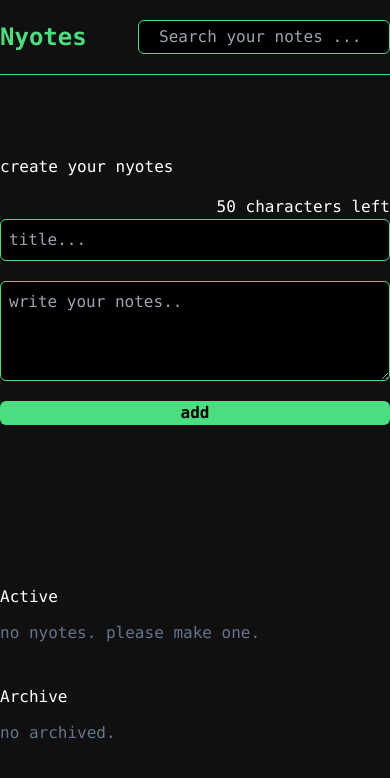
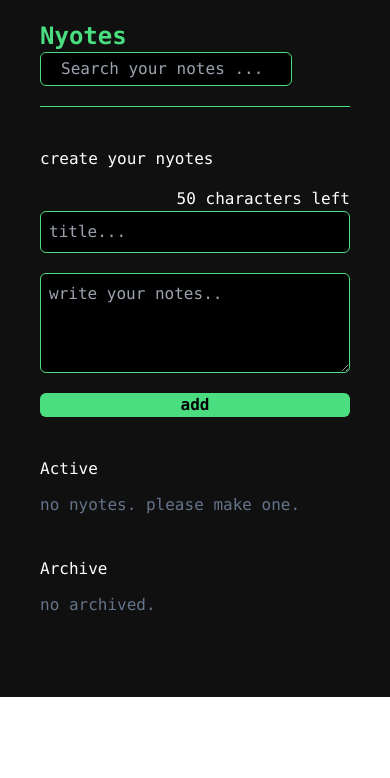
Before and after one commit to anangyoga/nyotes, a React (Vite) app: page / in a window 390 px wide. Shown: the top 778 px of the page. Built offline with nearby package versions, Linux system fonts and the light colour scheme.

Commit message:
fix: responsive mobile

```diff
--- a/src/App.jsx
+++ b/src/App.jsx
@@ -21,7 +21,7 @@ function App() {
   };
   return (
     <main className="bg-[#101010] text-white font-mono">
-      <section>
+      <section className="px-10 md:px-0 ">
         <Header search={search} setSearch={setSearch} />
         <div className="max-w-7xl mx-auto">
           <NotesForm createItem={createItem} deleteItem={deleteItem} items={items} search={search} archiveItem={archiveItem} />
--- a/src/components/Header.jsx
+++ b/src/components/Header.jsx
@@ -2,7 +2,7 @@
 export const Header = ({ search, setSearch }) => {
   return (
     <header>
-      <div className="flex justify-between items-center py-5 md:px-28 border border-x-0 border-t-0 border-b border-green-400">
+      <div className="flex flex-wrap justify-between items-center py-5 md:px-28 border border-x-0 border-t-0 border-b border-green-400">
         <h1 className="text-2xl font-bold text-green-400">Nyotes</h1>
         <input value={search} onChange={(e) => setSearch(e.target.value)} type="text" placeholder="Search your notes ..." className="px-5 py-1 bg-black outline-none border border-green-400 text-green-50 rounded-md" />
       </div>
--- a/src/components/NotesForm.jsx
+++ b/src/components/NotesForm.jsx
@@ -46,7 +46,7 @@ const NotesForm = ({ createItem, deleteItem, items, search, archiveItem }) => {
 
   return (
     <section>
-      <div className="pt-20 pb-40 flex flex-col gap-4 max-w-md mx-auto">
+      <div className="md:pt-20 py-10 md:pb-40 flex flex-col gap-4 max-w-md mx-auto">
         <h2>create your nyotes</h2>
         <form className="flex flex-col gap-5" onSubmit={handleSubmit}>
           <div className="flex flex-col">
--- a/src/components/NotesSection.jsx
+++ b/src/components/NotesSection.jsx
@@ -3,10 +3,10 @@ import NotesCard from "./NotesCard";
 
 const NotesSection = ({ items, deleteItem, search, archiveItem }) => {
   return (
-    <div className="pb-32 flex flex-col gap-10">
+    <div className="pb-20 md:px-28 lg:px-0 md:pb-32 flex flex-col gap-10">
       <div className="flex flex-col gap-3">
         <h2>Active</h2>
-        <div className="flex gap-2 flex-wrap">
+        <div className="flex flex-col gap-5 md:gap-2 md:flex-wrap">
           {items.filter((item) => !item.isArchived).length === 0 && <p className="text-slate-500">no nyotes. please make one.</p>}
           {items
             .filter((item) => {
@@ -17,7 +17,7 @@ const NotesSection = ({ items, deleteItem, search, archiveItem }) => {
       </div>
       <div className="flex flex-col gap-3">
         <h2>Archive</h2>
-        <div className="flex gap-2 flex-wrap">
+        <div className="flex flex-col gap-5 md:gap-2 md:flex-wrap">
           {items.filter((item) => item.isArchived).length === 0 && <p className="text-slate-500">no archived.</p>}
           {items.map((item) => (item.isArchived ? <NotesCard deleteItem={deleteItem} key={item.id} item={item} archiveItem={archiveItem} /> : null))}
         </div>
```
